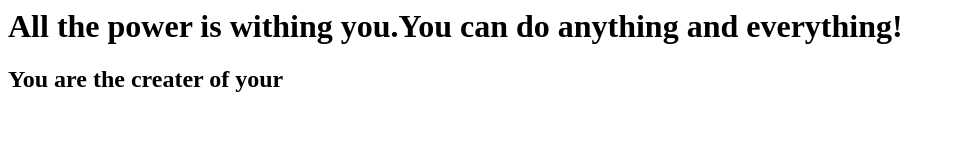
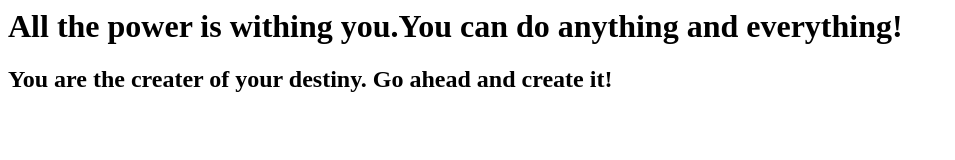
Before and after one commit to rajkhare1/firstgitrepo, a plain HTML site: page index.html in a window 1280 px wide. Shown: the whole page, without its empty margins (0-955 px from the left). Drawn offline with Linux system fonts and the light colour scheme.

Commit message:
updated quote 2

```diff
--- a/index.html
+++ b/index.html
@@ -1,6 +1,6 @@
 <html>
   <body>
     <h1>All the power is withing you.You can do anything and everything!</h1>
-    <h2>You are the creater of your </h2>
+    <h2>You are the creater of your destiny. Go ahead and create it! </h2>
   </body>
 </html>
```
